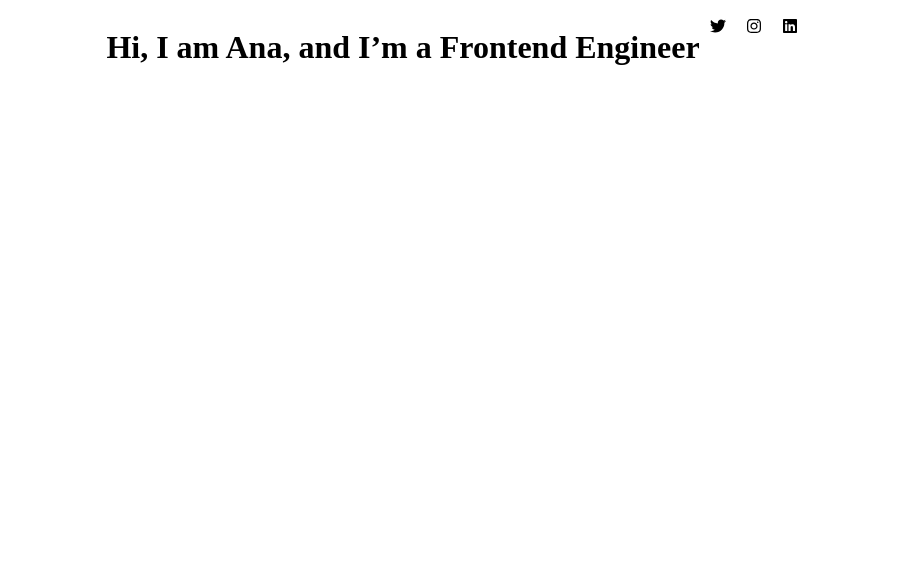
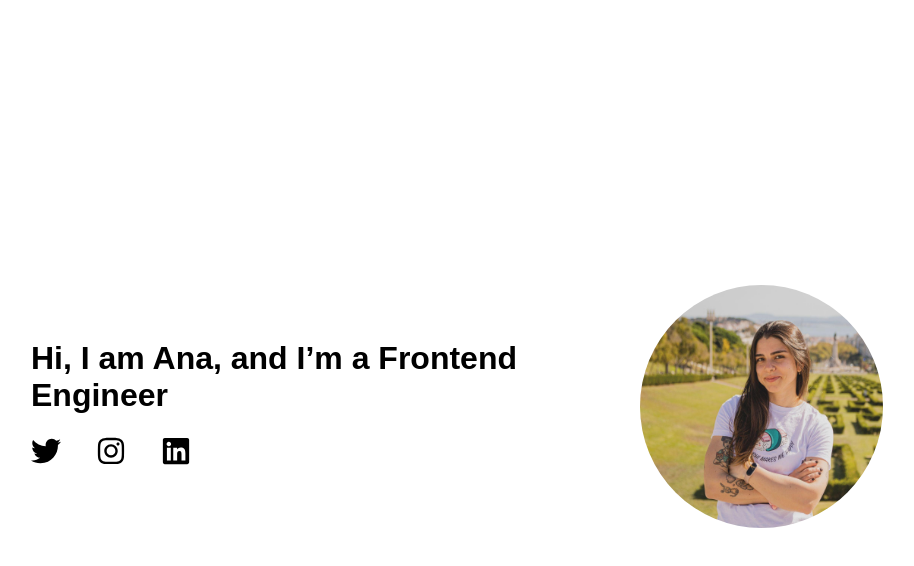
Before and after one commit to apvale/portfolio-next-gen, a Next.js app: page /components/Home in a window 1280 px wide. Shown: the top 566 px of the page, without its empty margins (183-1097 px from the left). Built offline with nearby package versions, Linux system fonts and the light colour scheme.

Commit message:
Put the container in the center

```diff
--- a/pages/components/Home.jsx
+++ b/pages/components/Home.jsx
@@ -1,12 +1,39 @@
 import styles from '../../styles.module.css'
-import Description from './Description'
-import Social from './Social'
+import {FaLinkedin, FaTwitter, FaInstagram} from 'react-icons/fa'
+import Image from 'next/image'
 
 export default function Home() {
   return (
-    <div className={styles.container}>
-      <Description />
-      <Social />
+    <div className={styles.body}>
+      <div className={styles.container}>
+        <div className={styles.description}>
+          <div className={styles.presentation}>
+            <h1>Hi, I am Ana, and I’m a Frontend Engineer</h1>
+          </div>
+          <div className={styles.social}>
+            <ul>
+              <li>
+                <FaTwitter size={30} />
+              </li>
+              <li>
+                <FaInstagram size={30} />
+              </li>
+              <li>
+                <FaLinkedin size={30} />
+              </li>
+            </ul>
+          </div>
+        </div>
+        <div className={styles.avatar}>
+          <Image
+            alt="ana-avatar"
+            src="/ana-avatar.jpg"
+            width={243}
+            height={243}
+            quality={100}
+          />
+        </div>
+      </div>
     </div>
   )
 }
--- a/pages/components/Social.jsx
+++ b/pages/components/Social.jsx
@@ -3,7 +3,7 @@ import {FaLinkedin, FaTwitter, FaInstagram} from 'react-icons/fa'
 export default function Social() {
   return (
     <>
-      <div style={{display: 'flex'}}>
+      <div>
         <div style={{padding: '10px'}}>
           <FaTwitter />
         </div>
@@ -11,7 +11,6 @@ export default function Social() {
           <FaInstagram />
         </div>
         <div style={{padding: '10px'}}>
-          {' '}
           <FaLinkedin />
         </div>
       </div>
--- a/styles.module.css
+++ b/styles.module.css
@@ -1,4 +1,39 @@
+.body {
+  display: flex;
+  justify-content: center;
+  align-items: center;
+  height: 100vh;
+}
+
 .container {
   display: flex;
   justify-content: center;
+  align-items: center;
+  width: 852px;
+  height: 311px;
+  font-family: Arial, Helvetica, sans-serif;
 }
+
+.description {
+  width: 586px;
+  height: 178px;
+}
+
+.social ul {
+  display: flex;
+  list-style: none;
+  padding: 0;
+  margin: 0;
+}
+
+.social li {
+  margin-right: 35px;
+}
+
+.avatar {
+  margin-left: 23px;
+}
+
+.avatar img {
+  border-radius: 50%;
+}
```
Also changed, not shown: public/ana-avatar.jpg (added).
